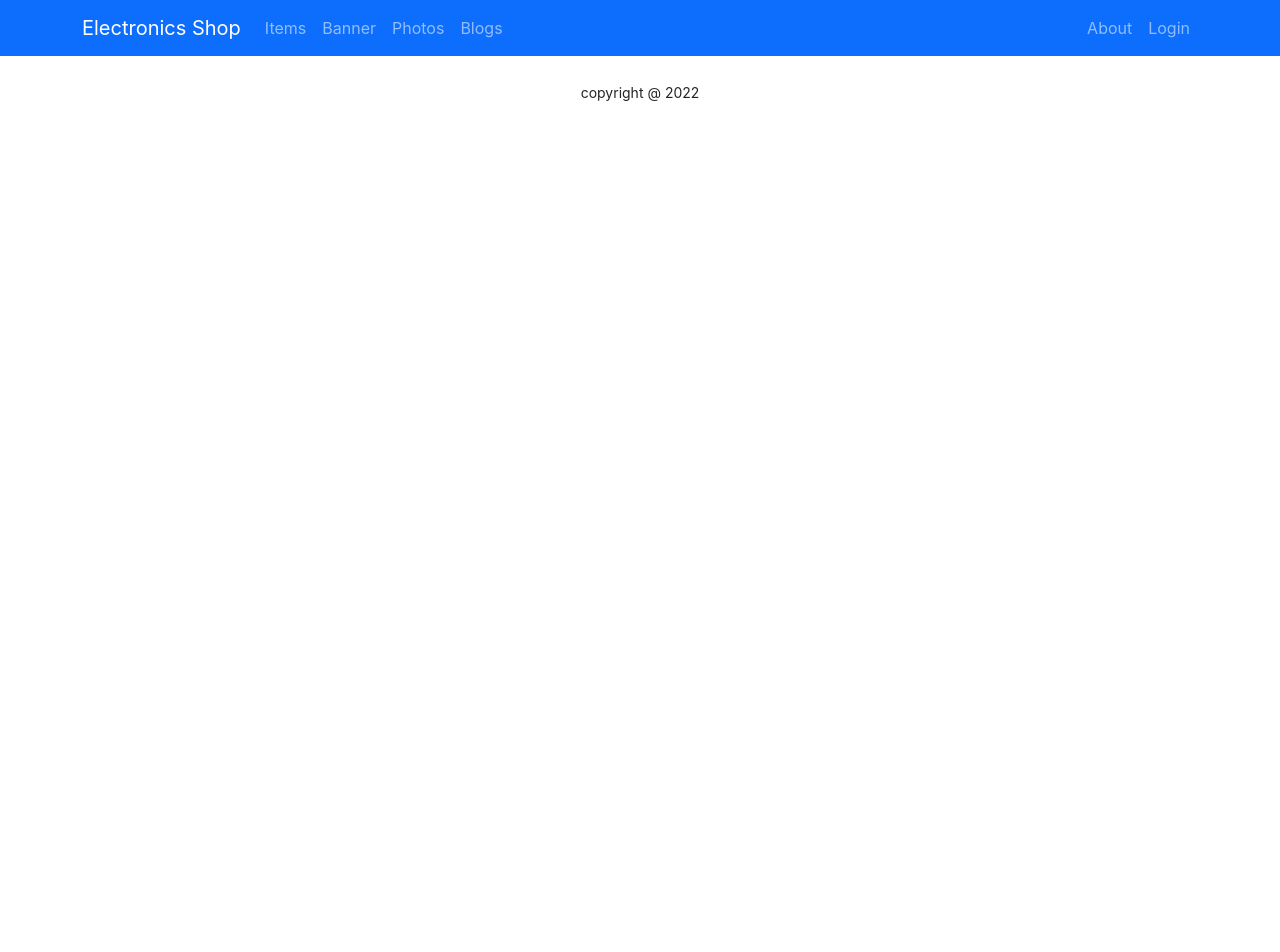
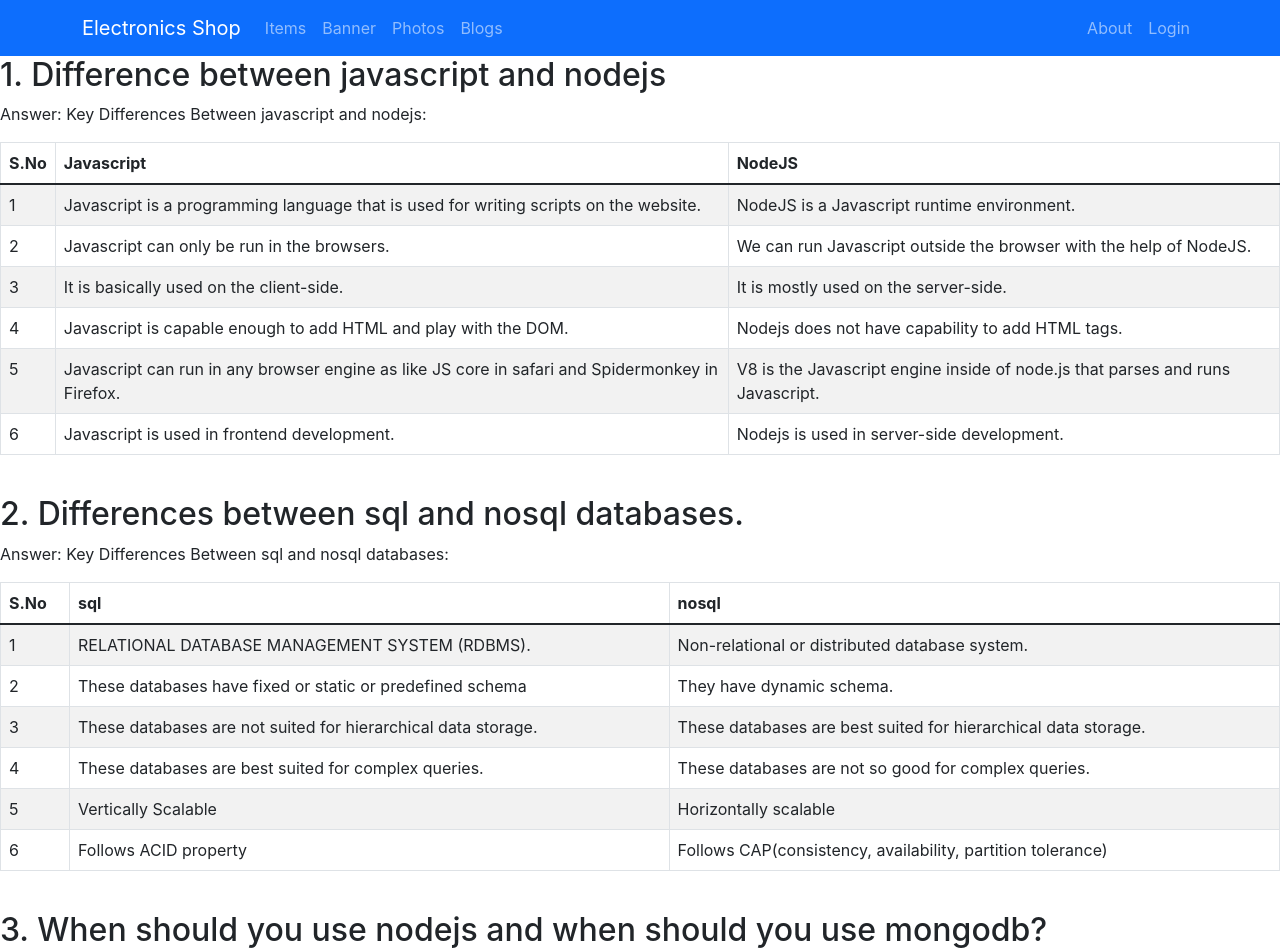
Before and after one commit to Kazisunny2/warehouse-management-client-side, a React (Create React App) app: page /blogs in a window 1280 px wide. Shown: the top 952 px of the page. Before the commit the page ends 800 px from the top, so only its background shows below. Built offline with nearby package versions, Linux system fonts and the light colour scheme; no server answers.

Commit message:
Blogs Added

```diff
--- a/src/App.js
+++ b/src/App.js
@@ -9,6 +9,7 @@ import RequiredAuth from "./Pages/Login/RequiredAuth/RequiredAuth";
 import Checkout from "./Pages/Checkout/Checkout";
 import AddItem from "./Pages/AddItem/AddItem";
 import ManageInventories from "./Pages/ManageInventories/ManageInventories";
+import Blogs from "./Pages/Blogs/Blogs";
 
 function App() {
   return (
@@ -16,6 +17,7 @@ function App() {
       <Header></Header>
       <Routes>
         <Route path="/" element={<Home></Home>}></Route>
+        <Route path="/blogs" element={<Blogs></Blogs>}></Route>
         <Route path="/login" element={<Login></Login>}></Route>
         <Route path="/register" element={<Register></Register>}></Route>
         <Route
--- /dev/null
+++ b/src/Pages/Blogs/Blogs.js
@@ -0,0 +1,122 @@
+import React from "react";
+import { Table } from "react-bootstrap";
+
+const Blogs = () => {
+  return (
+    <div>
+      <h2> 1. Difference between javascript and nodejs</h2>
+      <p> Answer: Key Differences Between javascript and nodejs:</p>
+      <Table striped bordered>
+        <thead>
+          <tr>
+            <th>S.No</th>
+            <th>Javascript</th>
+            <th>NodeJS</th>
+          </tr>
+        </thead>
+        <tbody>
+          <tr>
+            <td>1</td>
+            <td>
+              Javascript is a programming language that is used for writing
+              scripts on the website.
+            </td>
+            <td>NodeJS is a Javascript runtime environment.</td>
+          </tr>
+          <tr>
+            <td>2</td>
+            <td>Javascript can only be run in the browsers.</td>
+            <td>
+              We can run Javascript outside the browser with the help of NodeJS.
+            </td>
+          </tr>
+          <tr>
+            <td>3</td>
+            <td>It is basically used on the client-side.</td>
+            <td>It is mostly used on the server-side.</td>
+          </tr>
+          <tr>
+            <td>4</td>
+            <td>
+              Javascript is capable enough to add HTML and play with the DOM.
+            </td>
+            <td>Nodejs does not have capability to add HTML tags.</td>
+          </tr>
+          <tr>
+            <td>5</td>
+            <td>
+              Javascript can run in any browser engine as like JS core in safari
+              and Spidermonkey in Firefox.
+            </td>
+            <td>
+              V8 is the Javascript engine inside of node.js that parses and runs
+              Javascript.
+            </td>
+          </tr>
+          <tr>
+            <td>6</td>
+            <td>Javascript is used in frontend development.</td>
+            <td>Nodejs is used in server-side development.</td>
+          </tr>
+        </tbody>
+      </Table>
+      <br />
+      <h2> 2. Differences between sql and nosql databases.</h2>
+      <p> Answer: Key Differences Between sql and nosql databases:</p>
+      <Table striped bordered>
+        <thead>
+          <tr>
+            <th>S.No</th>
+            <th>sql</th>
+            <th>nosql </th>
+          </tr>
+        </thead>
+        <tbody>
+          <tr>
+            <td>1</td>
+            <td>RELATIONAL DATABASE MANAGEMENT SYSTEM (RDBMS).</td>
+            <td>Non-relational or distributed database system.</td>
+          </tr>
+          <tr>
+            <td>2</td>
+            <td>These databases have fixed or static or predefined schema</td>
+            <td>They have dynamic schema.</td>
+          </tr>
+          <tr>
+            <td>3</td>
+            <td>
+              These databases are not suited for hierarchical data storage.
+            </td>
+            <td>
+              These databases are best suited for hierarchical data storage.
+            </td>
+          </tr>
+          <tr>
+            <td>4</td>
+            <td>These databases are best suited for complex queries.</td>
+            <td>These databases are not so good for complex queries.</td>
+          </tr>
+          <tr>
+            <td>5</td>
+            <td>Vertically Scalable</td>
+            <td>Horizontally scalable</td>
+          </tr>
+          <tr>
+            <td>6</td>
+            <td>Follows ACID property</td>
+            <td>Follows CAP(consistency, availability, partition tolerance)</td>
+          </tr>
+        </tbody>
+      </Table>
+      <br />
+      <h2>3. When should you use nodejs and when should you use mongodb?</h2>
+      <p>
+        MondoDB is a Database Management System, it's used to store data. NodeJS
+        is a runtime environment for running JavaScript on a server. They can be
+        used together but none is a replacement for the other.
+      </p>
+    </div>
+  );
+};
+
+export default Blogs;
```
Also changed, not shown: src/Pages/Blogs/Blog.js (deleted, +0 -7 lines).
